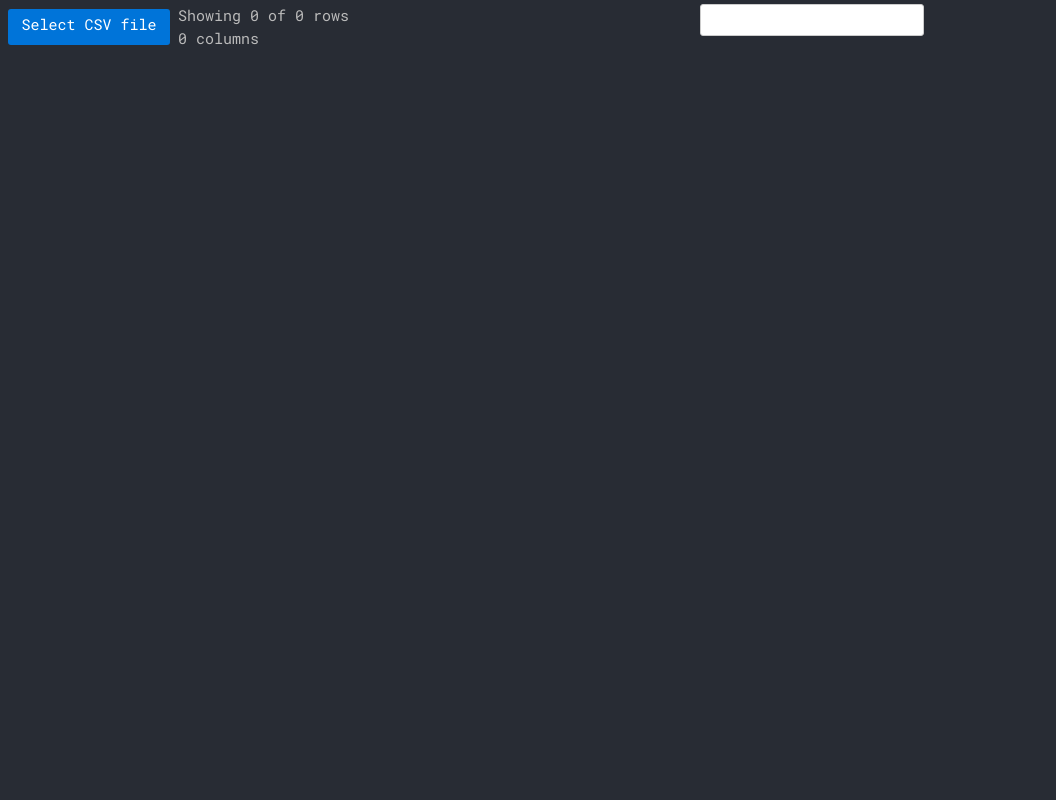
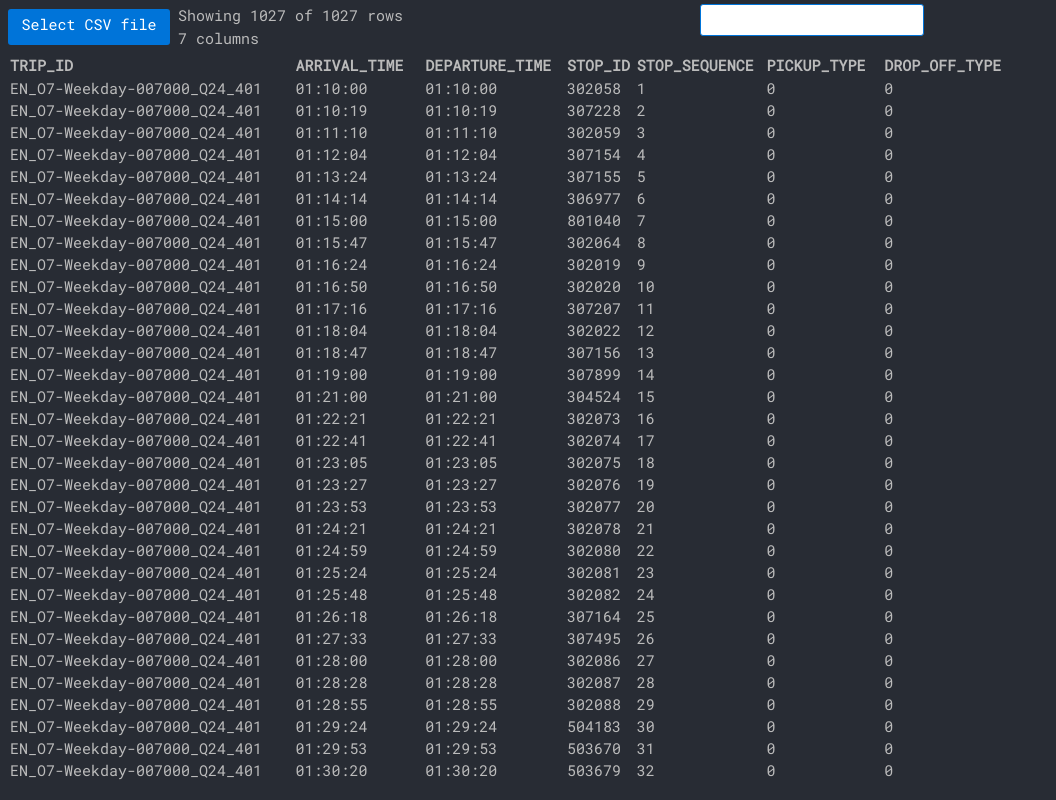
Before and after one commit to quentin-sommer/csv-explorer, a React app: page / in a window 1280 px wide. Shown: the whole page, without its empty margins (0-1056 px from the left). Built offline with nearby package versions, Linux system fonts and the light colour scheme.

Commit message:
feat: v1

```diff
--- a/src/App.js
+++ b/src/App.js
@@ -62,62 +62,72 @@ class App extends Component {
     filename: null,
     sortDirection: null,
     sortBy: null,
+    sortable: false,
   }
 
   // Only used in dev to pre load q csv
-  /*
   componentDidMount() {
     const testCsv = require('./testCsv').default
     this.processCsvFile(testCsv)
   }
-  */
 
   processCsvFile = fileContent => {
-    const toIndex = []
+    const fileLines = fileContent.split('\n').filter(row => row.trim() !== '')
 
-    perfStart('processed rows')
-    let lineArr
-    const rows = fileContent
-      .split('\n')
-      .filter(row => row.trim() !== '')
-      .map((line, rowIdx) => {
-        lineArr = csvLineParser(line)
-        if (rowIdx !== 0) {
-          toIndex.push({
-            // -1 because we shift the starting row later
-            id: `${rowIdx - 1}`,
-            rowIdx: rowIdx - 1,
-            values: lineArr,
-            valuesStr: line.toLowerCase(),
-          })
-        }
-        return lineArr
-      })
-    perfEnd('processed rows')
     perfStart('processed headers')
-    const headerCells = rows.shift()
+    const headerCells = csvLineParser(fileLines.shift())
+    const firstLine = csvLineParser(fileLines[0])
     const columnWidths = headerCells.map((_, colIndex) => {
+      const headerLen = headerCells[colIndex].length
+      const lineLen = firstLine[colIndex].length
+      const biggest = headerLen < lineLen ? lineLen : headerLen
+      return (biggest / 1.2) | 0
+      /*
       let len = rows.reduce((acc, row) => {
         return row[colIndex].length > acc ? row[colIndex].length : acc
       }, headerCells[colIndex].length)
       return len
+      */
     })
     perfEnd('processed headers')
+    perfStart('processed rows')
+    const toIndex = new Array(fileLines.length)
+    fileLines.forEach((line, rowIdx) => {
+      toIndex[rowIdx] = {
+        rowIdx: rowIdx,
+        valuesStr: line.toLowerCase(),
+      }
+    })
+    perfEnd('processed rows')
 
     this.setState({
-      rows,
+      rows: fileLines,
       headerCells,
       columnWidths,
       searcher: toIndex,
-      loadingState: null,
-      ...this._sort({
-        sortBy: this.state.sortBy,
-        sortDirection: this.state.sortDirection,
-        rows,
-      }),
+      loadingState: 'Building sort index',
+      sortable: false,
+      sortBy: null,
+      sortDirection: null,
+      sortedRows: fileLines,
     })
     // place focus on search input
     document.querySelector('#search-input').focus()
+    const worker = new Worker('src/worker.js')
+    worker.onmessage = e => {
+      perfEnd('worker total')
+      const rows = e.data
+      this.setState({
+        sortable: true,
+        rows: rows,
+        sortedRows: rows,
+        loadingState: null,
+      })
+      // reset search as it will no longer be representative of current rows
+      document.querySelector('#search-input').value = ''
+    }
+    perfStart('worker total')
+    worker.postMessage(fileLines)
   }
   colRenderer = ({index}) => {
     return this.state.columnWidths[index] * 13
@@ -219,7 +229,10 @@ class App extends Component {
                 headerHeight={24}
                 rowHeight={22}
                 rowCount={this.state.sortedRows.length}
-                rowGetter={({index}) => this.state.sortedRows[index]}
+                rowGetter={({index}) =>
+                  this.state.sortable
+                    ? this.state.sortedRows[index]
+                    : csvLineParser(this.state.sortedRows[index])}
                 onRowDoubleClick={({event}) => copy(event.target.innerHTML)}
                 sort={({sortBy, sortDirection}) => {
                   let newSort =
@@ -239,6 +252,7 @@ class App extends Component {
               >
                 {this.state.columnWidths.map((colWidth, index) => (
                   <Column
+                    disableSort={!this.state.sortable}
                     key={index}
                     dataKey={index}
                     width={colWidth * 13}
@@ -263,6 +277,7 @@ class App extends Component {
       </div>
     )
   }
+  static sorterCache = null
 
   _sort({sortBy, sortDirection, rows}) {
     if (sortBy === null)
@@ -271,19 +286,20 @@ class App extends Component {
         sortDirection,
         sortBy,
       }
-
-    const sortFn = (a, b) => {
-      if (a[sortBy] == b[sortBy]) return 0
-      return a[sortBy] > b[sortBy] ? 1 : -1
-    }
+    perfStart('row sorting')
+    const collator = new Intl.Collator(undefined, {
+      numeric: true,
+      sensitivity: 'base',
+    })
+    const sortFn = (a, b) => collator.compare(a[sortBy], b[sortBy])
 
     let sortedRows
-
     if (sortDirection === SortDirection.DESC) {
       sortedRows = [...rows].sort(sortFn).reverse()
     } else {
       sortedRows = [...rows].sort(sortFn)
     }
+    perfEnd('row sorting')
 
     return {
       sortedRows,
--- /dev/null
+++ b/src/worker.js
@@ -0,0 +1,38 @@
+let buffer = []
+const csvLineParser = row => {
+  if (buffer.length !== 0) {
+    buffer = new Array(buffer.length)
+  }
+  let isEscaped = false
+  let cellContent = ''
+  let char
+  let len = row.length
+  let bufferIt = 0
+  for (let i = 0; i < len; i++) {
+    char = row[i]
+    if (char === '"') isEscaped = !isEscaped
+    if (char === ',' && !isEscaped) {
+      buffer[bufferIt] = cellContent
+      bufferIt++
+      cellContent = ''
+    } else {
+      cellContent += char
+    }
+  }
+  buffer[bufferIt] = cellContent
+  bufferIt++
+  return buffer
+}
+
+onmessage = function(e) {
+  const fileLines = e.data
+  console.time('worker perf')
+  const rows = fileLines
+    .filter(row => row.trim() !== '')
+    .map((line, rowIdx) => csvLineParser(line))
+
+  console.timeEnd('worker perf')
+
+  console.log('Posting message back to main script', rows.length, 'lines')
+  postMessage(rows)
+}
```
Also changed, not shown: 1 other file (tests, documents, lock files or other folders).
